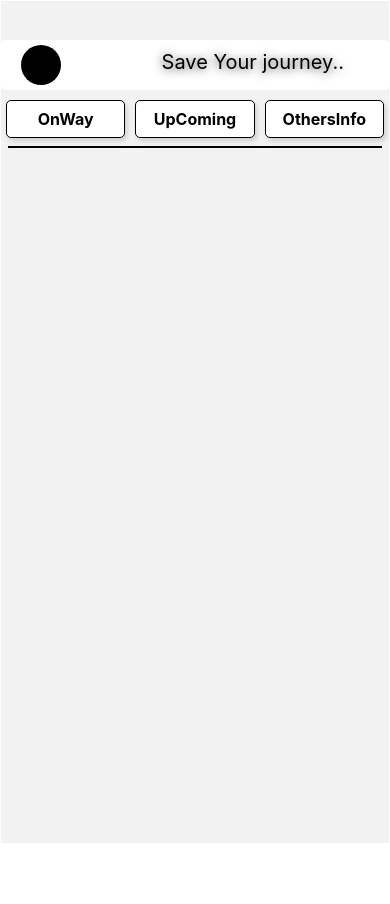
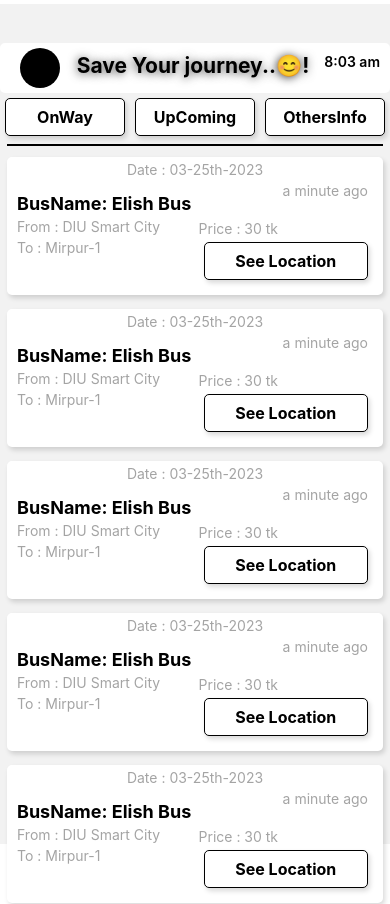
Before and after one commit to amandiu/Bus23, a React Native app: screen /Homepage in a window 390 px wide. Shown: the top 904 px of the page. Before the commit the page ends 844 px from the top, so only its background shows below. Built offline with nearby package versions, Linux system fonts and the light colour scheme.

Commit message:
somthing change

```diff
--- a/App.js
+++ b/App.js
@@ -5,10 +5,11 @@ import { NavigationContainer } from "@react-navigation/native";
 import { createNativeStackNavigator } from "@react-navigation/native-stack";
 import Homepage from "./Screen/Homepage";
 import Mappage from "./Screen/Mappage";
-import Header from "./Screen/Header";
 
 
 const Stack = createNativeStackNavigator();
+
+
 export default function App() {
   return (
     <View style={styles.container}>
@@ -30,9 +31,10 @@ const Navigation = () => {
           options={{
             headerShown: false,
           }}
-          name="Header"
-          component={Header}
+          name="Homepage"
+          component={Homepage}
         />
+        <Stack.Screen name="Mappages" component={Mappage} />
       </Stack.Navigator>
     </NavigationContainer>
   );
@@ -41,6 +43,6 @@ const Navigation = () => {
 const styles = StyleSheet.create({
   container: {
     flex: 1,
-    margin: 1,
+    marginTop:"1%",
   },
 });
--- a/Component/Button.js
+++ b/Component/Button.js
@@ -1,10 +1,11 @@
 import { Text, StyleSheet, TouchableOpacity } from "react-native";
 import React from "react";
 
-const Button = (props) => {
+const Button = ({ title,
+  onPress}) => {
   return (
-    <TouchableOpacity style={styles.Button }>
-      <Text style={styles.Buttontext}>{props.title}</Text>
+    <TouchableOpacity style={styles.Button }  onPress={onPress?onPress:()=>{}}>
+      <Text style={styles.Buttontext}>{title}</Text>
     </TouchableOpacity>
   );
 };
--- a/Component/Card.js
+++ b/Component/Card.js
@@ -2,7 +2,6 @@ import { View, Text, StyleSheet } from "react-native";
 import React from "react";
 import Button from "./Button";
 import moment from 'moment';
-
 
 //Date formate start
 
@@ -11,10 +10,10 @@ const date = moment().format("MM-Do-YYYY");
 //Date formate End
 
 //Time start
-const time = moment().format("h:mm a");
+const time = moment().startOf('minutes').fromNow();
 // Time End
 
-const Card = () => {
+const Card = ( {navigation} ) => {
   return (
     <View style={styles.Cardstyle}>
       <View style={styles.date}>
@@ -26,14 +25,14 @@ const Card = () => {
 
       <View style={styles.Cardbody}>
         <View style={{flex:2, marginTop: "-5%" }}>
-          <Text style={{ fontSize: 18,marginTop: "2.5%", fontWeight: "700" }}>BusName: Elish Bus</Text>
+          <Text style={{ fontSize: 18,marginTop: "1%", fontWeight: "700" }}>BusName: Elish Bus</Text>
           <Text style={styles.dateText}>From : DIU Smart City</Text>
-          <Text style={styles.dateText}>Price : 30 tk</Text>
+          <Text style={styles.dateText}>To : Mirpur-1</Text>
         </View>
 
         <View style={{ marginLeft:'2%',flex:2,marginTop:"2%"}}>
-          <Text style={styles.dateText}>To : Mirpur-1</Text>
-          <Button title="See Location" />
+          <Text style={styles.dateText}>Price : 30 tk</Text>
+          <Button title="See Location" onPress={() => navigation.navigate("Mappages")} />
         </View>
       </View>
     </View>
--- a/Screen/Header.js
+++ b/Screen/Header.js
@@ -1,28 +1,26 @@
 import { View, Text, StyleSheet } from "react-native";
 import React from "react";
 import Button from "../Component/Button";
+import moment from 'moment';
+
+
+const time = moment().format("h:mm a");
+
 
 const Header = () => {
   return (
     <View style={styles.headerbox}>
       <View style={styles.itembox}>
-        <View>
-          <View style={styles.logo}>
+        <View style={styles.logo}>
           <Text>Logo</Text>
-          </View>
         </View>
-        <View>
-          <Text style={styles.text}>Save Your journey..</Text>
+
+        <View style={{ flexDirection:'row'}}>
+          <Text style={styles.text}>Save Your journey..😊!</Text>
+          <Text style={{fontSize:14,fontWeight:"600"}}>{time}</Text>
         </View>
       </View>
-      <View style={styles.buttonBox}>
-        <Button title="OnWay" />
-        <Button title="UpComing" />
-        <Button title="OthersInfo" />
-      </View>
-      <View style={styles.buttonBar}></View>
     </View>
-
   );
 };
 
@@ -32,32 +30,32 @@ const styles = StyleSheet.create({
   headerbox: {
     marginTop: "10%",
     height: 50,
-    backgroundColor:'white',
-    borderRadius:5,
+    backgroundColor: "white",
+    borderRadius: 5,
   },
-  itembox:{
-    flexDirection:'row',
-    justifyContent:'space-between',
-    margin:10
+  itembox: {
+    flexDirection: "row",
+    justifyContent: "space-between",
+padding:10
   },
-  text:{
-    fontSize:20,
-    marginRight:35,
-    textShadowColor: 'rgba(0, 0, 0, 0.75)',
-    textShadowOffset: {width: -1, height: 1},
-    textShadowRadius: 10
-
+  text: {
+    fontSize: 21,
+    marginRight:15,
+    textShadowColor: "rgba(0, 0, 0, 0.75)",
+    textShadowOffset: { width: -1, height: 1 },
+    textShadowRadius: 10,
+    fontWeight:'700'
   },
-  logo:{
-    height:40,
-    width:40,
-    marginTop:-5,
-    marginLeft:10,
-    borderRadius:20,
-    borderColor:'black',
-   justifyContent:'center',
-   alignItems:'center',
-   backgroundColor:'black'
+  logo: {
+    height: 40,
+    width: 40,
+    marginTop: -5,
+    marginLeft: 10,
+    borderRadius: 20,
+    borderColor: "black",
+    justifyContent: "center",
+    alignItems: "center",
+    backgroundColor: "black",
   },
   buttonBox: {
     flexDirection: "row",
@@ -69,5 +67,4 @@ const styles = StyleSheet.create({
     marginRight: 7,
     marginLeft: 7,
   },
-
 });
```
